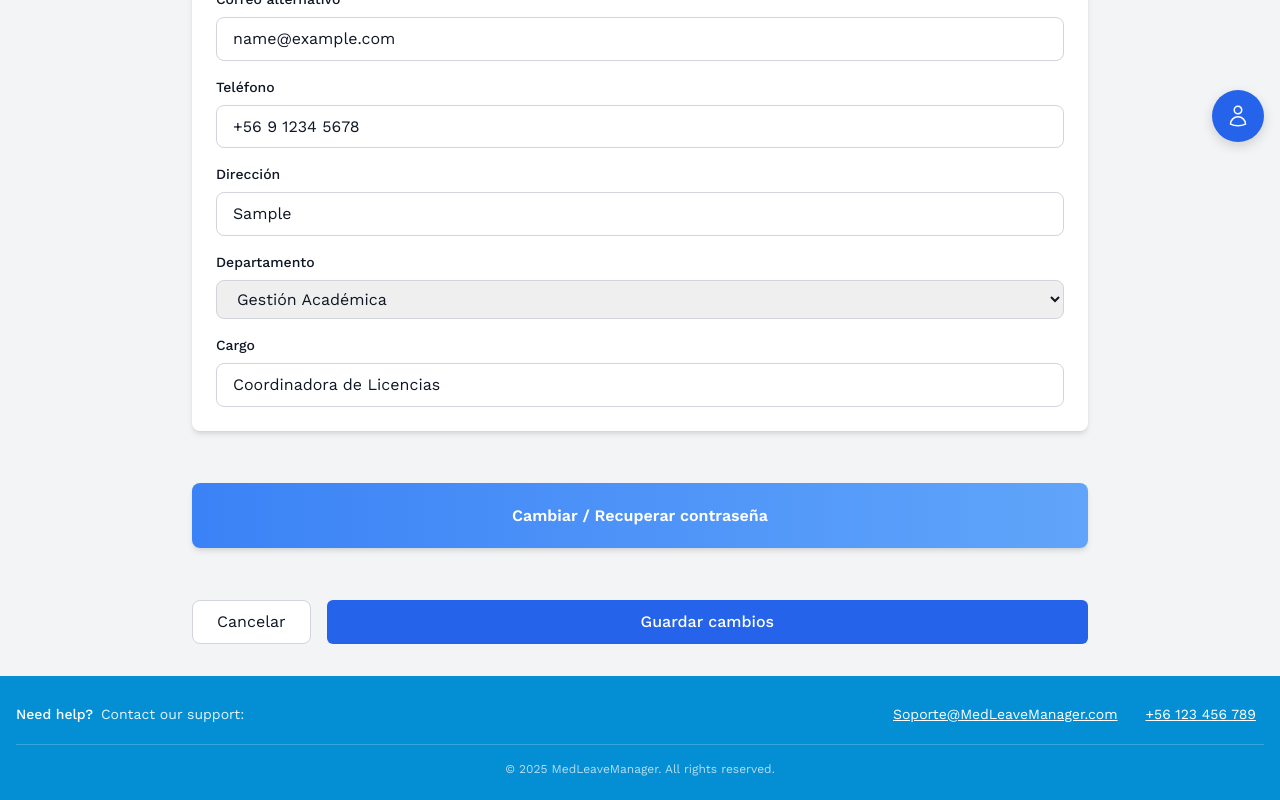
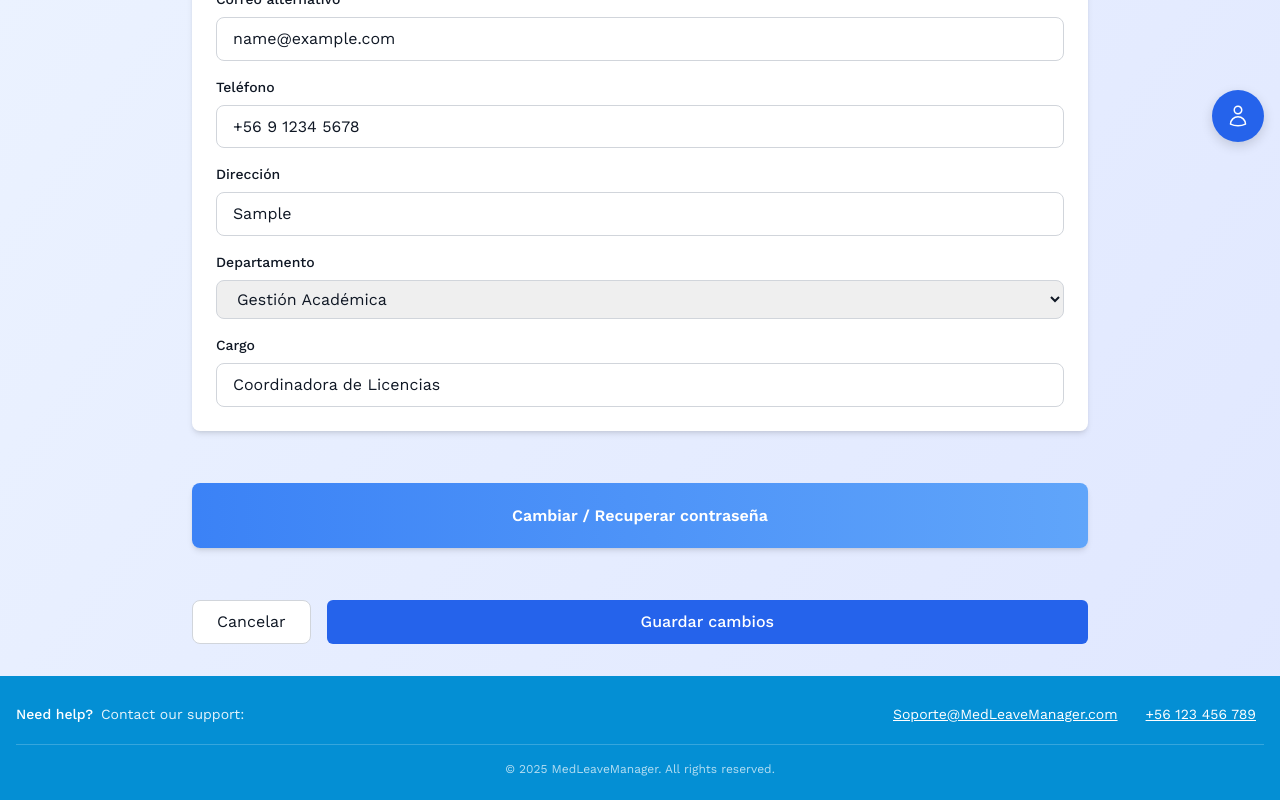
Before and after one commit to AlanCofre/Licencias_Gestion, a React (Vite) app in the folder frontend/: page /edit-profile in a window 1280 px wide. Both pictures are taken after typing "name@example.com", "Sample" into the empty fields and a click on the button "Guardar cambios". Shown: the part 962-1762 px from the top of the page. Built offline with nearby package versions, Linux system fonts and the light colour scheme.

Commit message:
Arreglos 2.0
Pasé a eliminar una parte hecha por Vicente así que lo arreglé y además arreglé el fondo de Editar Perfil

```diff
--- a/frontend/src/pages/AdminResumenPeriodo.jsx
+++ b/frontend/src/pages/AdminResumenPeriodo.jsx
@@ -3,6 +3,7 @@ import Navbar from "../components/Navbar";
 import Footer from "../components/Footer";
 import { BarChart3, Download, Filter } from "lucide-react";
 import { useTranslation } from "react-i18next";
+import LoadingSpinner from "../components/LoadingSpinner";
 
 // MOCKS para frontend (puedes reemplazar por fetch real, ver comentarios abajo)
 const mockPeriodos = [
@@ -84,6 +85,14 @@ export default function AdminResumenPeriodo() {
     a.click();
     URL.revokeObjectURL(url);
   };
+
+    if (loading && periodos.length === 0) {
+    return (
+      <div className="min-h-screen flex items-center justify-center bg-gradient-to-b from-blue-50 to-blue-100 dark:bg-app dark:bg-none">
+        <LoadingSpinner size="large" text="Cargando resumen de períodos..." />
+      </div>
+    );
+  }
 
   return (
     <div className="min-h-screen flex flex-col bg-gradient-to-br from-blue-50 to-indigo-100 dark:bg-app dark:bg-none">
--- a/frontend/src/pages/AppEditProfile.jsx
+++ b/frontend/src/pages/AppEditProfile.jsx
@@ -143,7 +143,7 @@ function EditarPerfil() {
   }
 
   return (
-    <div className="min-h-screen flex flex-col bg-gray-100">
+    <div className="min-h-screen flex flex-col bg-gradient-to-br from-blue-50 to-indigo-100">
       <Navbar />
       <main className="flex-1 container mx-auto px-4 py-8">
         <div className="max-w-4xl mx-auto">
```
